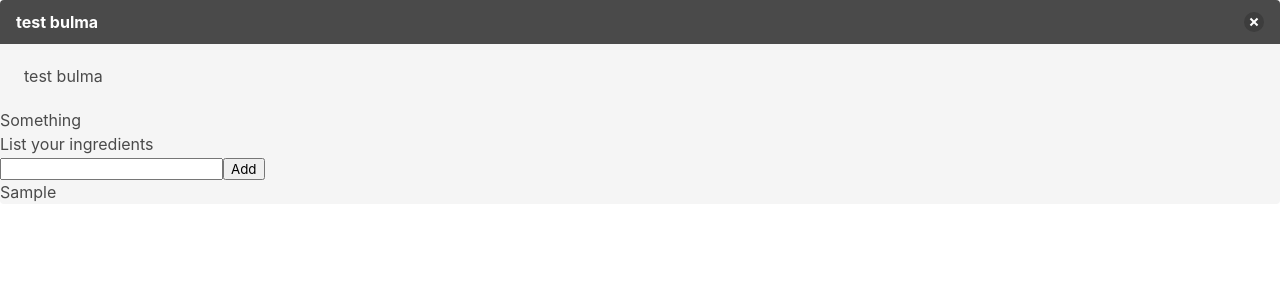
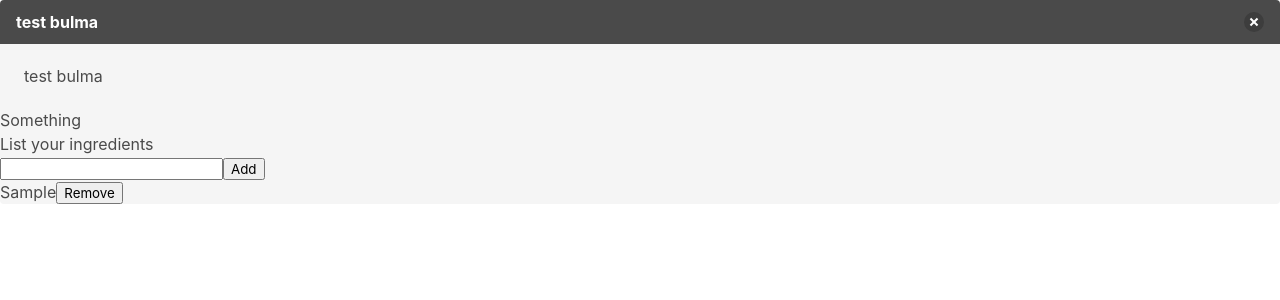
Before and after one commit to cl-lee/recipe-app, a React (Create React App) app: page / in a window 1280 px wide. Both pictures are taken after typing "Sample" into the empty fields and a click on the button "Add". Shown: the top 300 px of the page. Built offline with nearby package versions, Linux system fonts and the light colour scheme.

Commit message:
created remove button for list elements and 'add' button doesn't add new element if input field is empty

```diff
--- a/src/Components/SearchForm/SearchForm.jsx
+++ b/src/Components/SearchForm/SearchForm.jsx
@@ -9,11 +9,14 @@
     // console.log(ingredient)
 
     function addIngredient() {
-        setIngredient([
-            ...ingredients,
-            newIngredient
-        ])
-        setNewIngredient('')
+        if (newIngredient !=='') {
+
+            setIngredient([
+                newIngredient,
+                ...ingredients
+            ])
+            setNewIngredient('')
+        }
     }
     return (
         <>
@@ -25,7 +28,6 @@
                     type="text"
                     name="ingredient"
                     id="ingredient"
-                    required
                     value={newIngredient}
                     onChange={(e) => setNewIngredient(e.target.value)} />
                 <button onClick={(e) => {
@@ -36,7 +38,8 @@
                     id="add">Add</button>
                 <ul>
                     { ingredients.map(ingredient=>(
-                        <li>{ingredient}</li>
+                        <li>{ingredient}<button>Remove</button></li>
+
                     )) }
                 </ul>
 
```
